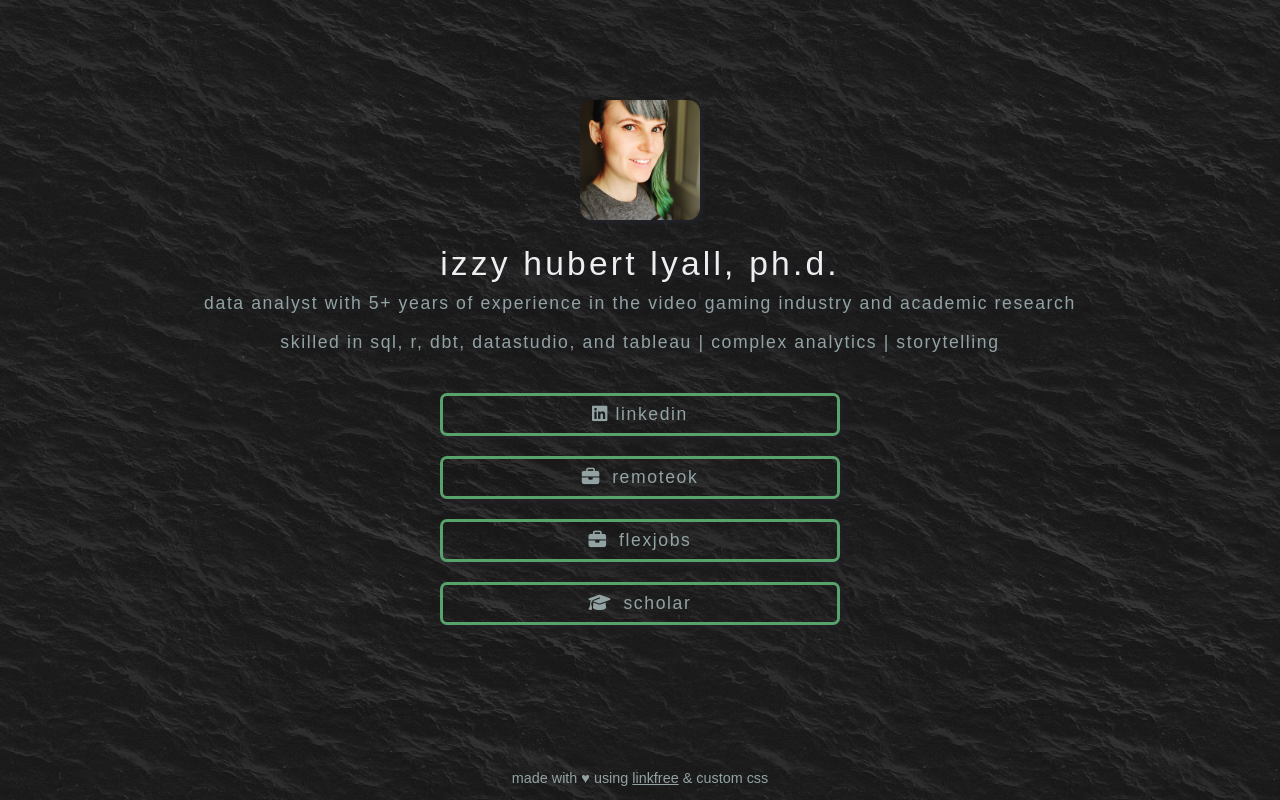
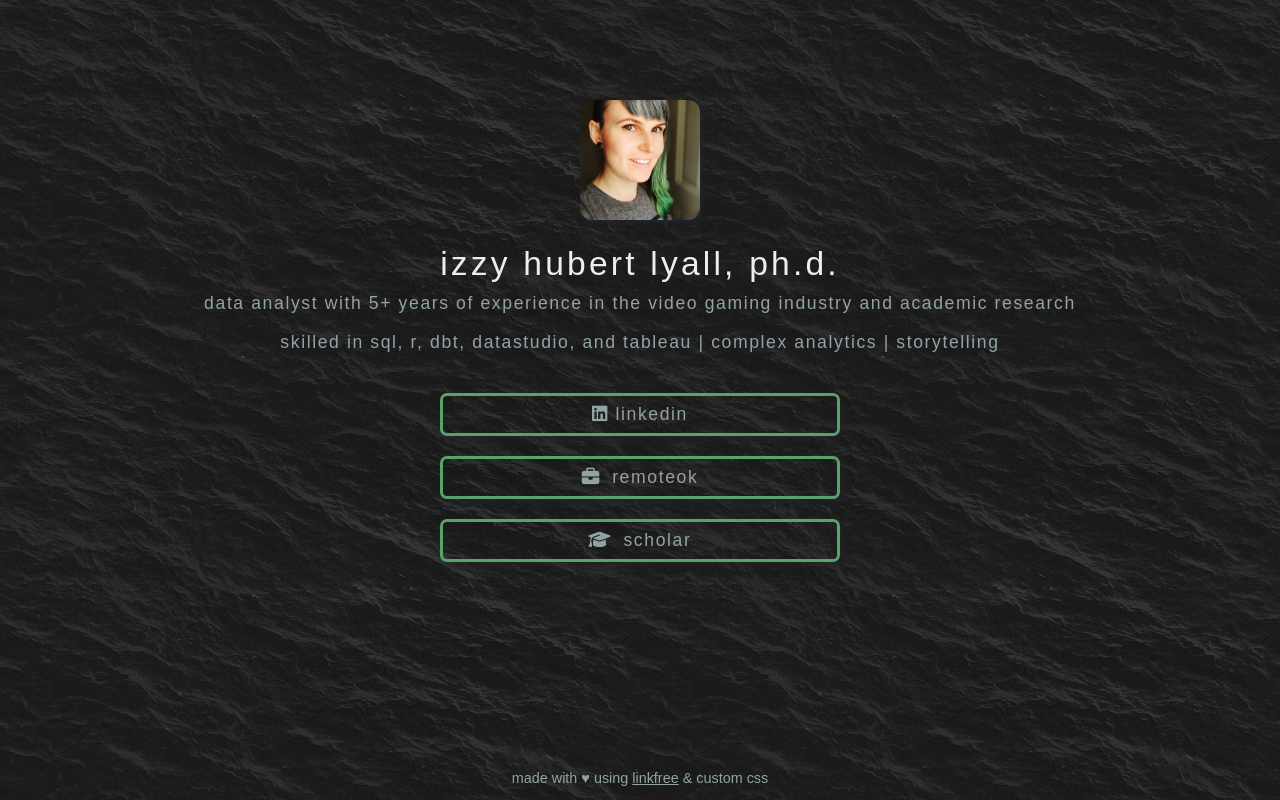
Before and after one commit to izzy-hu-ly/izzy-hu-ly.github.io, a plain HTML site: page index.html in a window 1280 px wide. Drawn offline with Linux system fonts and the light colour scheme; a web font is replaced by a local one.

Commit message:
removing link that is bork

```diff
--- a/index.html
+++ b/index.html
@@ -28,7 +28,7 @@
     <div id="links">
         <a class="link" href="https://www.linkedin.com/in/izzyhubertlyall/" target="_blank"><i class="fab fa-linkedin"></i> linkedin</a>
         <a class="link" href="https://remoteok.com/@izzyhl" target="_blank"><i class="fa fa-briefcase"></i> remoteok</a>
-        <a class="link" href="https://www.flexjobs.com/resumes/profile?id=3361872" target="_blank"><i class="fa fa-briefcase"></i> flexjobs</a>
+        <!-- <a class="link" href="https://www.flexjobs.com/resumes/profile?id=3361872" target="_blank"><i class="fa fa-briefcase"></i> flexjobs</a> -->
         <a class="link" href="https://scholar.google.ca/citations?hl=en&user=DIJ_xCQAAAAJ" target="_blank"><i class="fa fa-graduation-cap"></i> scholar</a>
         <!-- <a class="link" href="mailto:xyz [at] pm.me" target="_blank"><i class="fa fa-envelope"></i>xyz [at] pm.me</a> -->
     </div>
```
